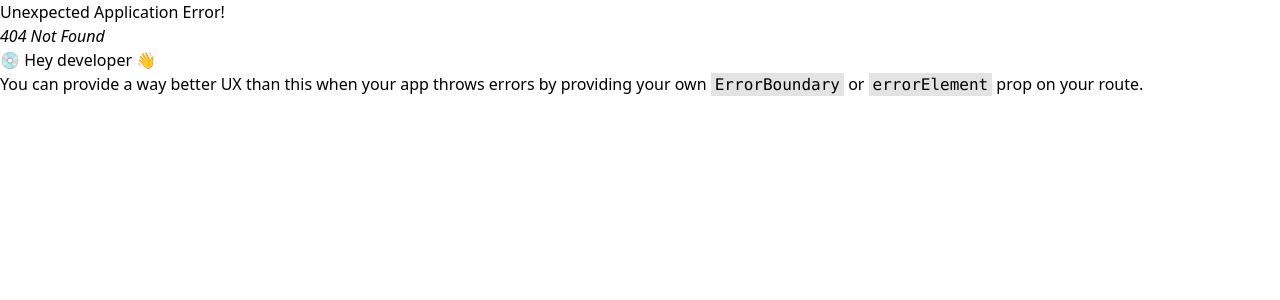
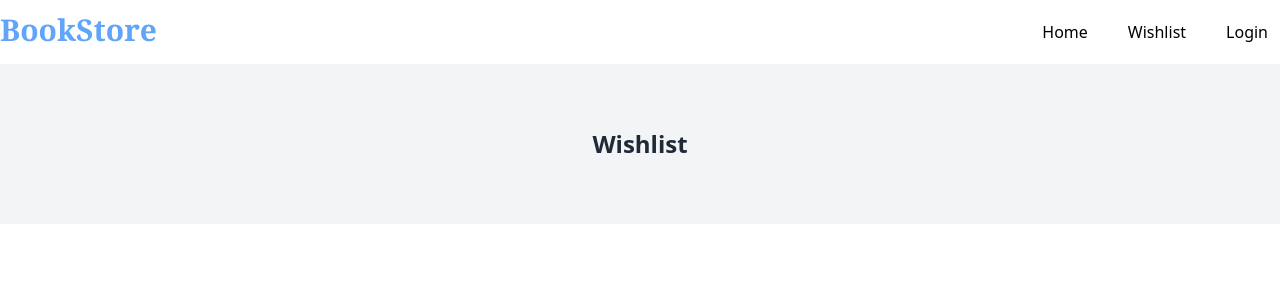
Before and after one commit to emondewan00/book-store-task, a React (Vite) app in the folder react-book-store/: page /wishlist in a window 1280 px wide. Before the commit this address had no page. Shown: the top 300 px of the page. Built offline with nearby package versions, Linux system fonts and the light colour scheme.

Commit message:
favorite button work fine

```diff
--- a/react-book-store/src/components/common/NavBar.jsx
+++ b/react-book-store/src/components/common/NavBar.jsx
@@ -1,16 +1,18 @@
+import { Link } from "react-router-dom";
+
 const NavBar = () => {
   return (
     <div className="">
       <div className="max-w-7xl flex justify-between mx-auto py-3">
         <div>
           <h1 className="text-blue-400 text-3xl font-bold font-serif">
-            BookStore
+            <Link to={"/"}> BookStore</Link>
           </h1>
         </div>
         <div className="flex gap-x-4 *:px-3 *:py-2 *:inline-block">
-          <a href="">Home</a>
-          <a href="">Wishlist</a>
-          <a href="">Home</a>
+          <Link to={"/"}>Home</Link>
+          <Link to={"/wishlist"}>Wishlist</Link>
+          <Link to={"/"}>Login</Link>
         </div>
       </div>
     </div>
--- a/react-book-store/src/pages/App.jsx
+++ b/react-book-store/src/pages/App.jsx
@@ -140,19 +140,23 @@ const App = () => {
 
                 <button
                   onClick={() => toggleWishlist(book.id)}
-                  className="flex items-center justify-center gap-1 rounded-md bg-[#1C4336]/[14%] py-1.5 text-[#1C4336] transition-all hover:bg-[#1C4336]/[24%] lg:py-2 w-full"
+                  className={`flex items-center justify-center gap-1 rounded-md bg-[#1C4336]/[14%] py-1.5 text-[#1C4336] transition-all hover:bg-[#1C4336]/[24%] lg:py-2 w-full ${
+                    wishlistIds.includes(book.id)
+                      ? "bg-[#DC2954]/[14%] text-[#DC2954] transition-all hover:bg-[#DC2954]/[24%]"
+                      : "bg-[#1C4336]/[14%] py-1.5 text-[#1C4336] transition-all hover:bg-[#1C4336]/[24%]"
+                  }`}
                 >
                   <svg
                     xmlns="http://www.w3.org/2000/svg"
-                    fill={wishlistIds.includes(book.id) ? "green" : "none"}
+                    fill={wishlistIds.includes(book.id) ? "#DC2954" : "none"}
                     viewBox="0 0 24 24"
-                    stroke-width="1.5"
+                    strokeWidth="1.5"
                     stroke="currentColor"
                     className="h-5 w-5"
                   >
                     <path
-                      stroke-linecap="round"
-                      stroke-linejoin="round"
+                      strokeLinecap="round"
+                      strokeLinejoin="round"
                       d="M21 8.25c0-2.485-2.099-4.5-4.688-4.5-1.935 0-3.597 1.126-4.312 2.733-.715-1.607-2.377-2.733-4.313-2.733C5.1 3.75 3 5.765 3 8.25c0 7.22 9 12 9 12s9-4.78 9-12z"
                     />
                   </svg>
--- /dev/null
+++ b/react-book-store/src/pages/Wishlist.jsx
@@ -0,0 +1,16 @@
+const Wishlist = () => {
+  return (
+    <div>
+      <div className="bg-gray-100 h-40 flex items-center justify-center">
+        <h1 className="text-2xl font-bold text-center text-gray-800">
+          Wishlist
+        </h1>
+      </div>
+      <div className="max-w-7xl mx-auto mt-10">
+
+      </div>
+    </div>
+  );
+};
+
+export default Wishlist;
```
Also changed, not shown: react-book-store/src/routes/routes.jsx (+8 -1 lines).
